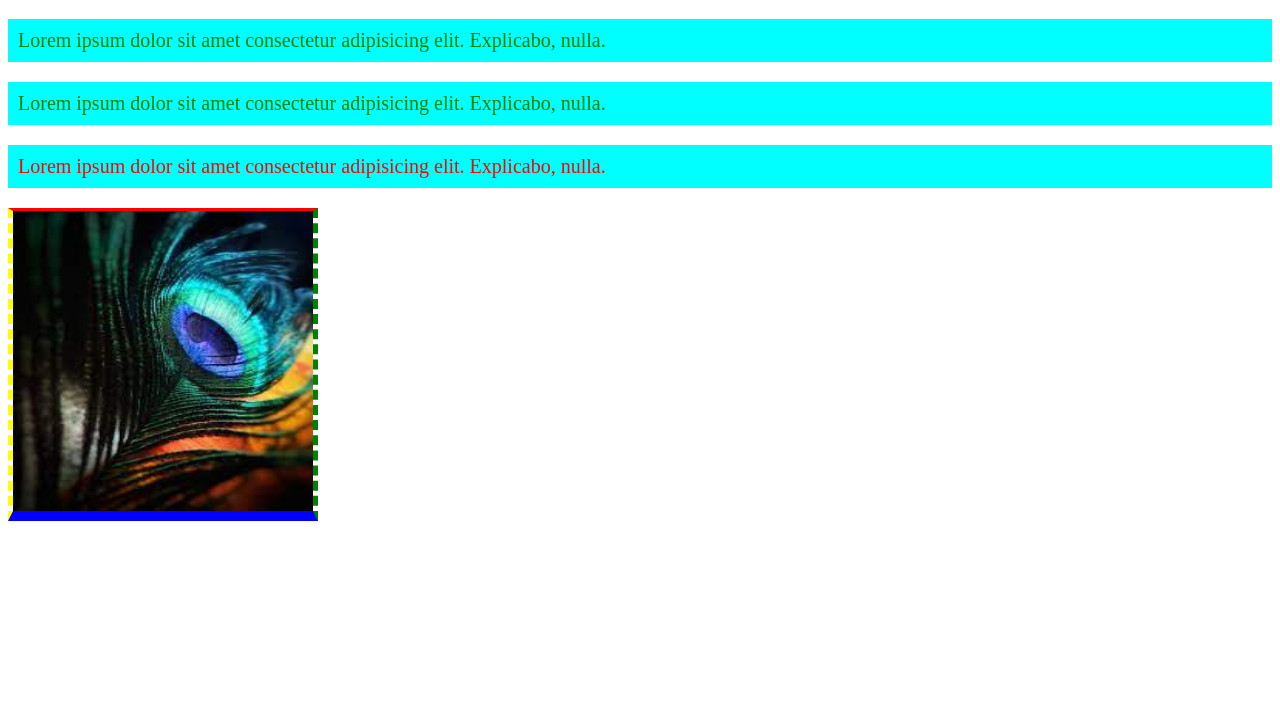
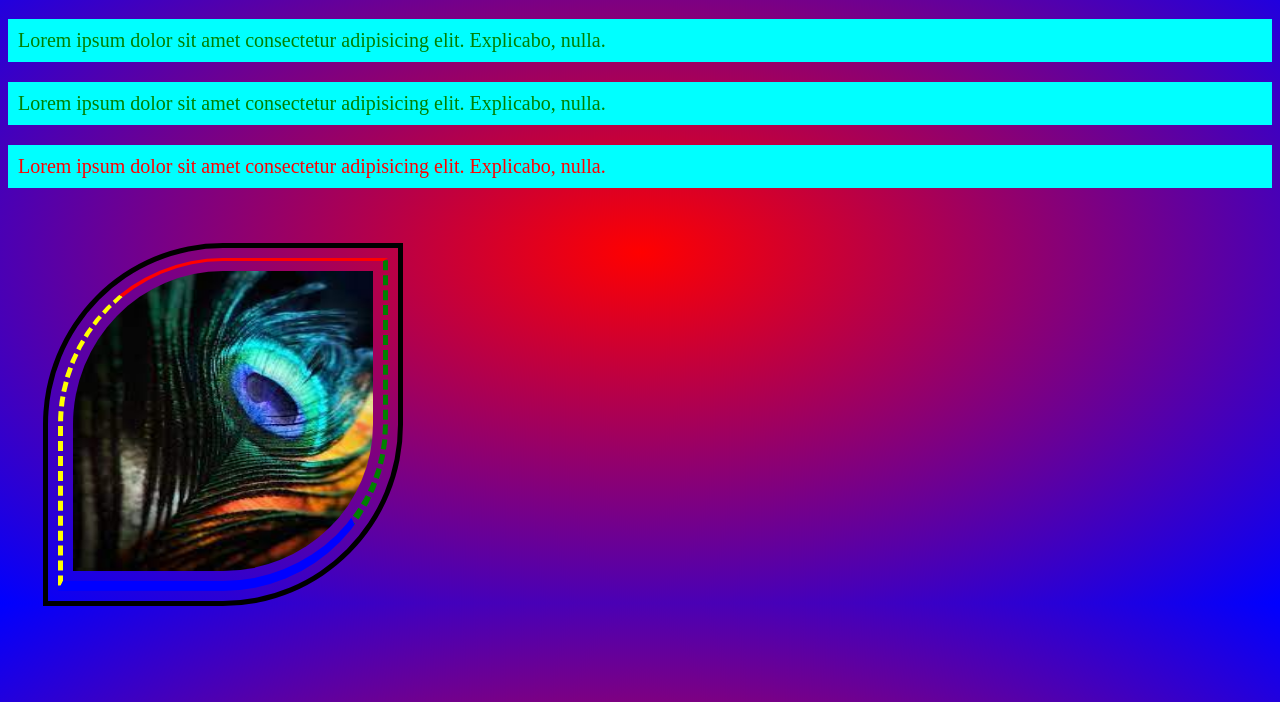
Before and after one commit to Divyanka02/Mernclassescode, a plain HTML site: page cssclass.html in a window 1280 px wide. Shown: the part 98-800 px from the top of the page. Drawn offline with Linux system fonts and the light colour scheme.

Commit message:
backgroundimg

```diff
--- a/cssclass.html
+++ b/cssclass.html
@@ -27,6 +27,22 @@
         border-width: 3px 5px 10px;
         border-color: red green blue yellow;
         border-style: solid dashed;
+        border-radius:50% 0;
+        padding: 10px;
+        margin : 50px 0 0 50px;
+        outline: 5px solid black;
+        outline-offset: 10px;
+
+    }
+    body
+    {
+      /*  background-image: url("img1.jpg");
+        background-position: cover;
+        background-repeat: no-repeat;
+        background-size: 100%;*/
+       /* background-image: linear-gradient(red ,blue,yellow);*/
+       background-image: radial-gradient(red, blue);
+
     }
 </style>
 <body>
```
